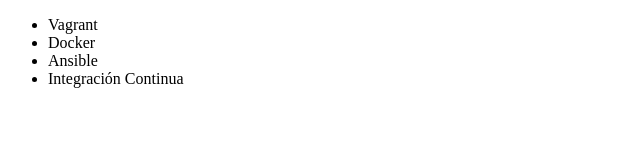
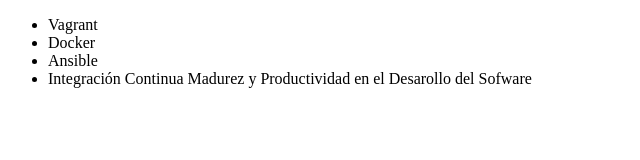
Before and after one commit to Abel270468/alura-git, a plain HTML site: page index.html in a window 1280 px wide. Shown: the whole page, without its empty margins (0-640 px from the left). Drawn offline with Linux system fonts and the light colour scheme.

Commit message:
Renombrando Curso de Integracion Continua

```diff
--- a/index.html
+++ b/index.html
@@ -9,7 +9,7 @@
          <li> Vagrant </li>
          <li> Docker </li>
          <li> Ansible </li>
-         <li> Integración Continua </li>
+         <li> Integración Continua Madurez y Productividad en el Desarollo del Sofware </li>
      </ul>
 </body>
 </html>
```
